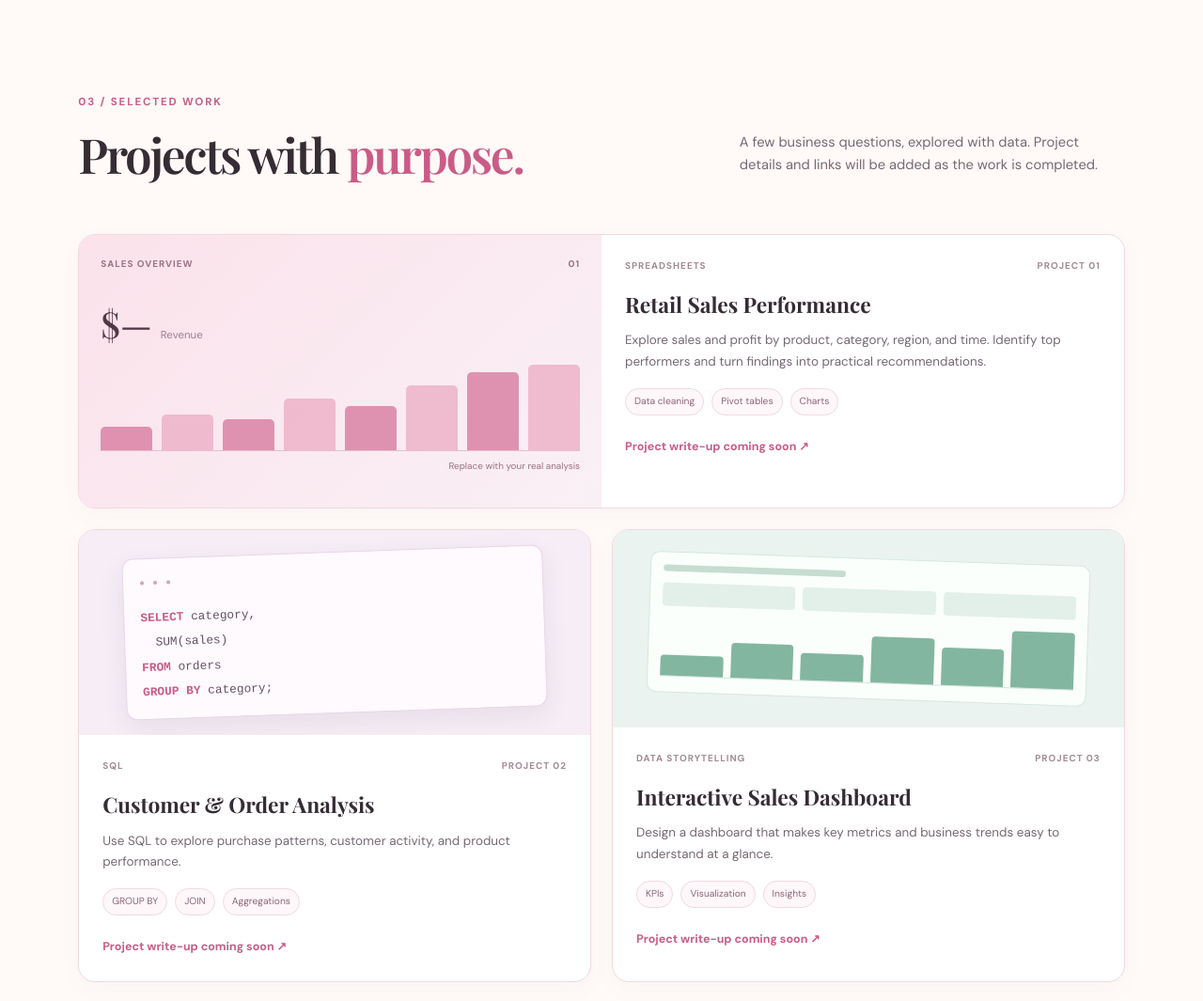
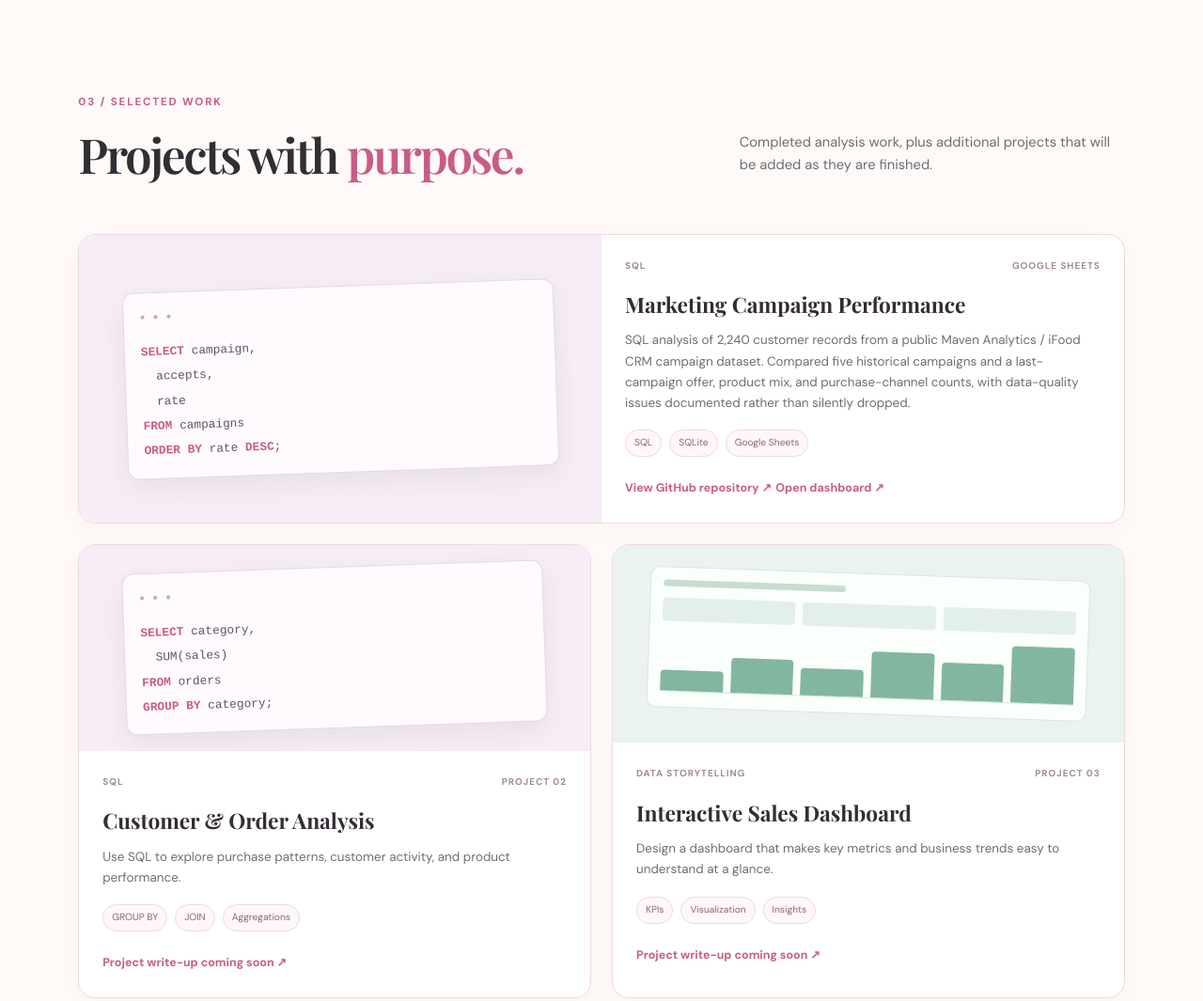
Before and after one commit to vyng-dax/vyng-dax.github.io, a plain HTML site: page index.html in a window 1280 px wide. Shown: the part 3460-4525 px from the top of the page at 94% size. Drawn offline with nearby package versions, Linux system fonts and the light colour scheme.

Commit message:
Add Marketing Campaign Performance project to the portfolio

```diff
--- a/index.html
+++ b/index.html
@@ -97,15 +97,15 @@
       <div class="workstream-wrap">
         <article class="project-card project-featured">
           <div class="project-visual visual-events">
-            <img src="assets/events/event1-hero.svg" alt="Classic Fine Foods booth with the Enhance your Moments backdrop at Vietnam Food &amp; Beverage Conference 2022">
+            <img src="assets/events/event1-hero.svg" alt="Classic Fine Foods booth with the Enhance your Moments backdrop at Vietnam Food & Beverage Conference 2022">
           </div>
           <div class="project-info">
             <div class="project-meta"><span>CLASSIC FINE FOODS</span><span>4 EVENTS</span></div>
             <h3>Event Planner Portfolio</h3>
-            <p>Four brand activations: a premium beverage booth at Vietnam Food &amp; Beverage Conference 2022 (18 February, Mai House Saigon Hotel); Poppin' Corks Wine Fest at Wink Hotel Saigon Centre (26 February 2022); The Perfect Mix by Monin at InterContinental Saigon (26 May 2022); and a La Maison du Fromage cheese tasting.</p>
+            <p>Four brand activations: a premium beverage booth at Vietnam Food & Beverage Conference 2022 (18 February, Mai House Saigon Hotel); Poppin' Corks Wine Fest at Wink Hotel Saigon Centre (26 February 2022); The Perfect Mix by Monin at InterContinental Saigon (26 May 2022); and a La Maison du Fromage cheese tasting.</p>
             <div class="tag-row"><span>Booth activation</span><span>Brand sampling</span><span>Vendor coordination</span></div>
             <a class="project-link" href="events.html">View event portfolio ↗</a>
-            <a class="project-link" href="events.html#collateral">Design &amp; print collateral ↗</a>
+            <a class="project-link" href="events.html#collateral">Design & print collateral ↗</a>
           </div>
         </article>
       </div>
@@ -114,17 +114,21 @@
     <section class="section content-section" id="projects">
       <div class="section-heading project-heading">
         <div><p class="eyebrow">03 / SELECTED WORK</p><h2>Projects with <span>purpose.</span></h2></div>
-        <p class="section-intro">A few business questions, explored with data. Project details and links will be added as the work is completed.</p>
+        <p class="section-intro">Completed analysis work, plus additional projects that will be added as they are finished.</p>
       </div>
       <div class="project-grid">
         <article class="project-card project-featured">
-          <div class="project-visual visual-sales">
-            <div class="visual-top"><span>SALES OVERVIEW</span><span>01</span></div>
-            <div class="visual-number">$— <small>Revenue</small></div>
-            <div class="visual-chart"><i style="height:28%"></i><i style="height:42%"></i><i style="height:37%"></i><i style="height:61%"></i><i style="height:52%"></i><i style="height:76%"></i><i style="height:92%"></i><i style="height:100%"></i></div>
-            <div class="visual-caption">Replace with your real analysis</div>
+          <div class="project-visual visual-sql">
+            <div class="sql-window"><div class="window-dots">● ● ●</div><code><span>SELECT</span> campaign,<br>&nbsp; accepts,<br>&nbsp; rate<br><span>FROM</span> campaigns<br><span>ORDER BY</span> rate <span>DESC</span>;</code></div>
           </div>
-          <div class="project-info"><div class="project-meta"><span>SPREADSHEETS</span><span>PROJECT 01</span></div><h3><h3>Retail Sales Performance</h3></h3><p>Explore sales and profit by product, category, region, and time. Identify top performers and turn findings into practical recommendations.</p><div class="tag-row"><span>Data cleaning</span><span>Pivot tables</span><span>Charts</span></div><a class="project-link" href="#contact">Project write-up coming soon ↗</a></div>
+          <div class="project-info">
+            <div class="project-meta"><span>SQL</span><span>GOOGLE SHEETS</span></div>
+            <h3>Marketing Campaign Performance</h3>
+            <p>SQL analysis of 2,240 customer records from a public Maven Analytics / iFood CRM campaign dataset. Compared five historical campaigns and a last-campaign offer, product mix, and purchase-channel counts, with data-quality issues documented rather than silently dropped.</p>
+            <div class="tag-row"><span>SQL</span><span>SQLite</span><span>Google Sheets</span></div>
+            <a class="project-link" href="https://github.com/vyng-dax/marketing-campaign-analysis-sql" target="_blank" rel="noreferrer">View GitHub repository ↗</a>
+            <a class="project-link" href="https://docs.google.com/spreadsheets/d/1Qd10AabancK7F5-9seEwkyQqBPWSW5H0HnFvIK_liOA/edit" target="_blank" rel="noreferrer">Open dashboard ↗</a>
+          </div>
         </article>
         <article class="project-card">
           <div class="project-visual visual-sql">
@@ -139,7 +143,7 @@
           <div class="project-info"><div class="project-meta"><span>DATA STORYTELLING</span><span>PROJECT 03</span></div><h3>Interactive Sales Dashboard</h3><p>Design a dashboard that makes key metrics and business trends easy to understand at a glance.</p><div class="tag-row"><span>KPIs</span><span>Visualization</span><span>Insights</span></div><a class="project-link" href="#contact">Project write-up coming soon ↗</a></div>
         </article>
       </div>
-      <p class="small-note">These are project placeholders, not completed work. Replace the descriptions and visuals with your actual results before sharing this site with employers.</p>
+      <p class="small-note">The featured project is completed work. The remaining cards are placeholders and will be replaced as additional projects are published.</p>
     </section>
 
     <section class="resume-section" id="resume">
```
